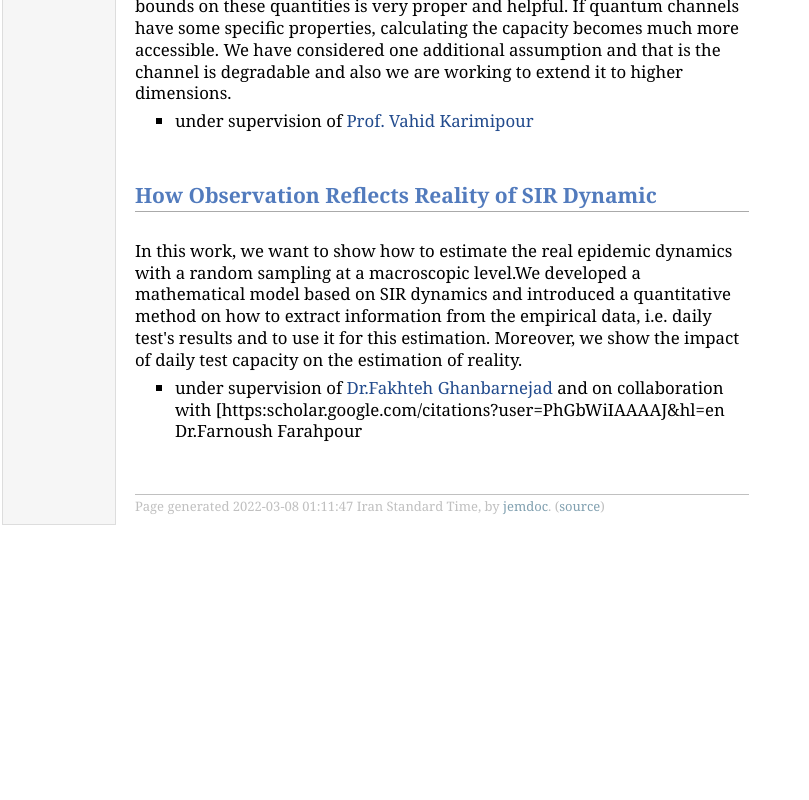
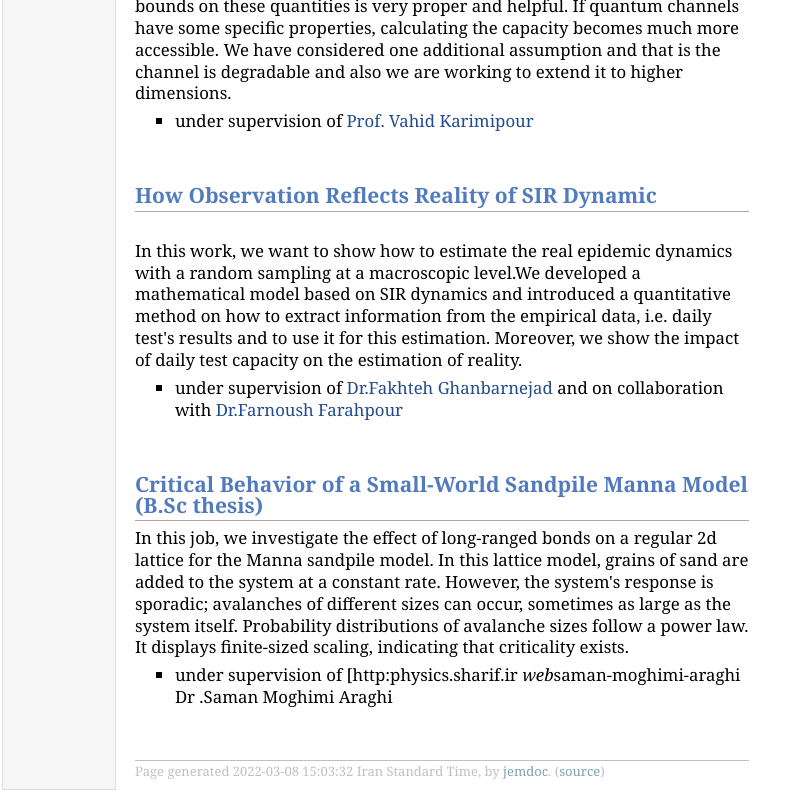
Before and after one commit to sepideh-abh/sepideh-abh.github.io, a plain HTML site: page research.html in a window 1280 px wide. Shown: the part 313-1113 px from the top of the page, without its empty margins (0-809 px from the left). Before the commit the page ends 848 px from the top, so only its background shows below. Drawn offline with Linux system fonts and the light colour scheme.

Commit message:
wertyuiop

```diff
--- a/research.html
+++ b/research.html
@@ -46,12 +46,21 @@ model based on SIR dynamics and introduced a quantitative method on how to extra
 to use it for this estimation. Moreover, we show the impact of daily test capacity on the estimation of reality.
 <br /></p>
 <ul>
-<li><p>under supervision of <a href="http://physics.sharif.ir/~web/fakhteh-ghanbarnejad-2/">Dr.Fakhteh Ghanbarnejad</a> and on collaboration with [https:<i></i>scholar.google.com/citations?user=PhGbWiIAAAAJ&amp;hl=en Dr.Farnoush Farahpour</p>
+<li><p>under supervision of <a href="http://physics.sharif.ir/~web/fakhteh-ghanbarnejad-2/">Dr.Fakhteh Ghanbarnejad</a> and on collaboration with <a href="https://scholar.google.com/citations?user=PhGbWiIAAAAJ&amp;hl=en">Dr.Farnoush Farahpour</a><br /><br /></p>
+</li>
+</ul>
+<h2>Critical Behavior of a Small-World Sandpile Manna Model (B.Sc thesis)</h2>
+<p>In this job, we investigate the effect of long-ranged bonds on a regular 2d lattice for the Manna sandpile model.
+In this lattice model, grains of sand are added to the system at a constant rate. However, the system's response is sporadic; avalanches of different
+sizes can occur, sometimes as large as the system itself. Probability distributions of avalanche sizes follow a power law. It displays finite-sized scaling,
+indicating that criticality exists.<br /></p>
+<ul>
+<li><p>under supervision of [http:<i></i>physics.sharif.ir<i>&nbsp;web</i>saman-moghimi-araghi<i></i> Dr .Saman Moghimi Araghi</p>
 </li>
 </ul>
 <div id="footer">
 <div id="footer-text">
-Page generated 2022-03-08 01:11:47 Iran Standard Time, by <a href="http://jemdoc.jaboc.net/">jemdoc</a>.
+Page generated 2022-03-08 15:03:32 Iran Standard Time, by <a href="http://jemdoc.jaboc.net/">jemdoc</a>.
 (<a href="research.jemdoc">source</a>)
 </div>
 </div>
```
Also changed, not shown: 1 other file.
